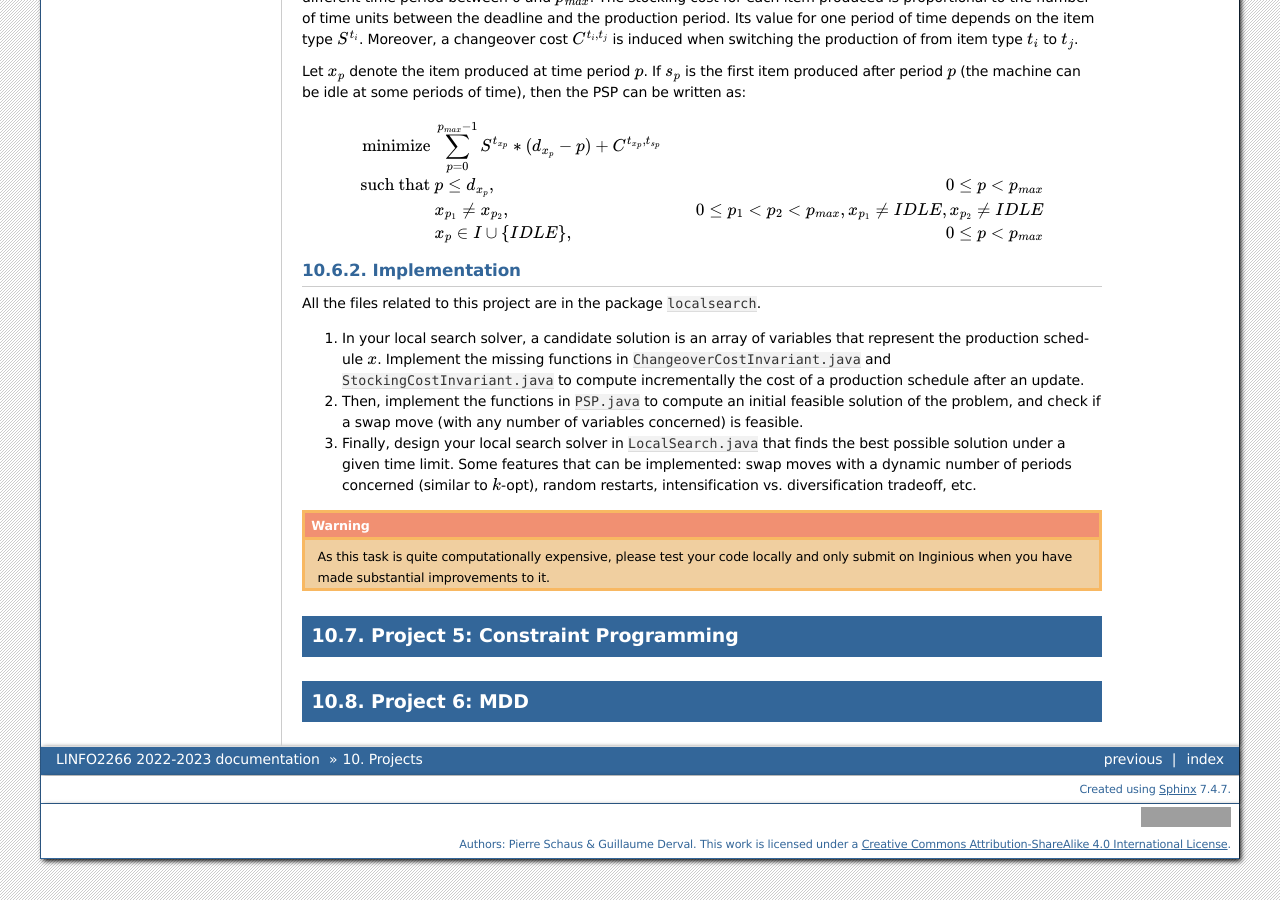
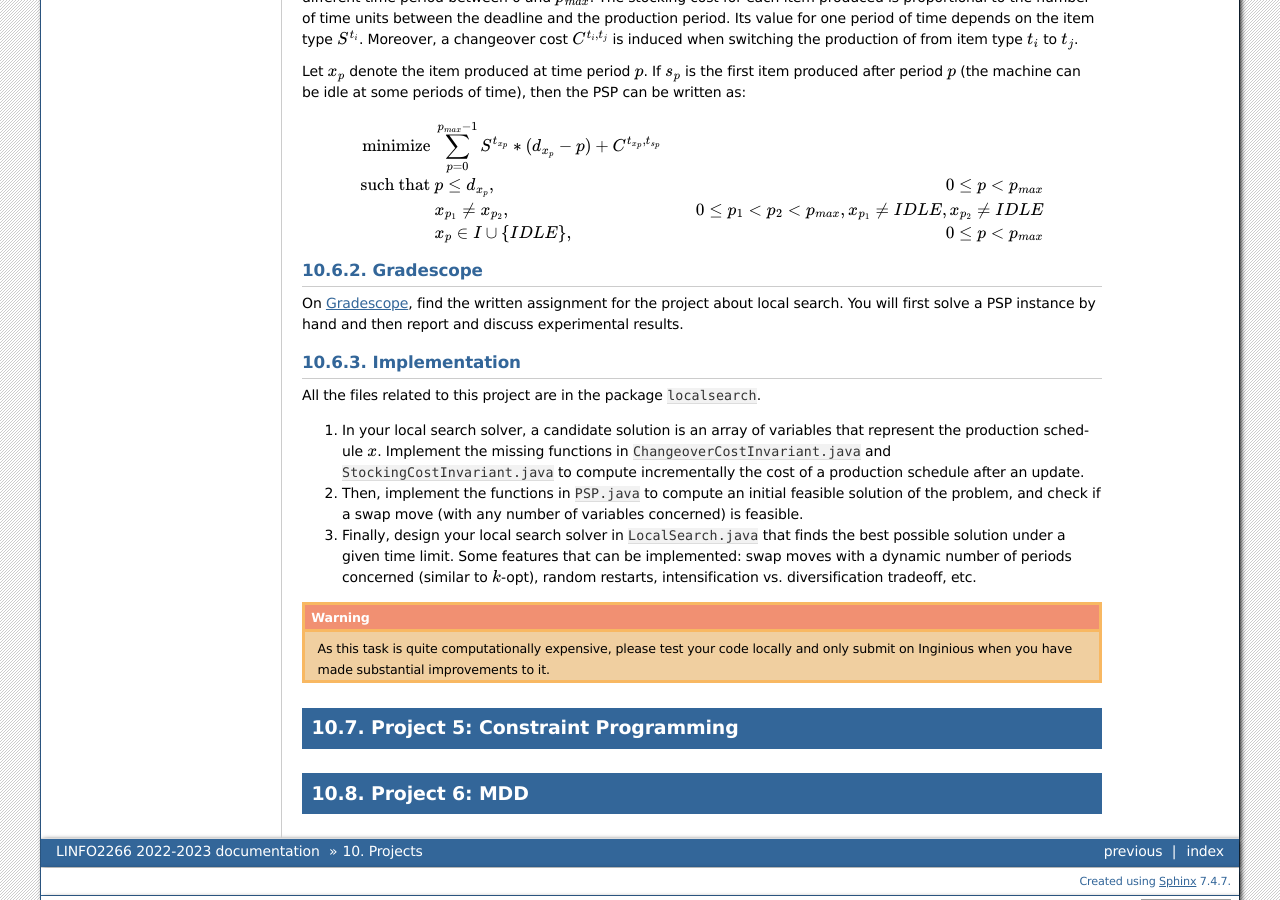
Before and after one commit to pschaus/linfo2266, a Sphinx documentation site: the page built from website/source/projects/index.rst, in a window 1280 px wide and 900 px high, scrolled down 2647 px. Built offline with Sphinx 7.4.7, drawn with Linux system fonts in a browser that asks for light colours; some of the changed text lies outside the part shown; grey boxes are pictures that could not be loaded.

Commit message:
add gradescope instructions

```diff
--- a/website/source/projects/index.rst
+++ b/website/source/projects/index.rst
@@ -129,6 +129,12 @@ $$\\begin{aligned}
 & x_p \\in I \\cup \\{IDLE\\}, & 0 \\leq p < p_{max}
 \\end{aligned} $$
 
+Gradescope
+---------------
+
+On `Gradescope <https://www.gradescope.com/>`_, find the written assignment for the project about local search.
+You will first solve a PSP instance by hand and then report and discuss experimental results.
+
 Implementation
 ---------------
 
```
